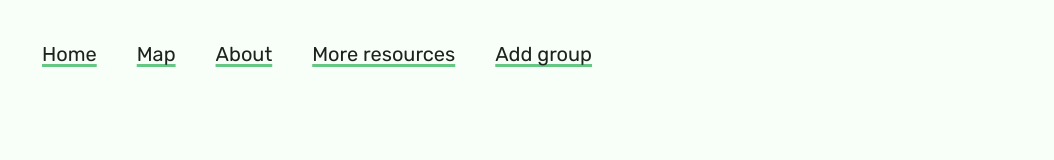
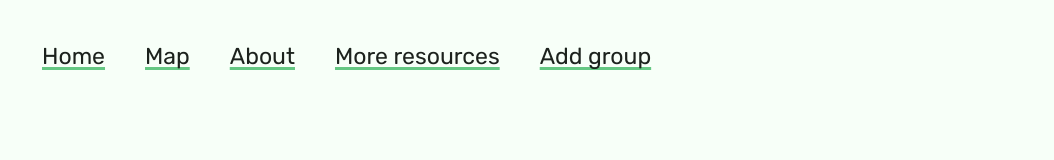
Before and after one commit to jhancock532/bristol-social-groups, a Next.js app: page / in a window 1280 px wide. Shown: the top 160 px of the page, without its empty margins (88-1142 px from the left). Built offline with nearby package versions, Linux system fonts and the light colour scheme.

Commit message:
add larger mobile menu buttons

```diff
--- a/src/components/Header/Header.module.scss
+++ b/src/components/Header/Header.module.scss
@@ -18,12 +18,17 @@
 .link {
     @include highlight-link();
     @include focus-outline();
-    @include font-size(s);
+    @include font-size(sm);
     font-weight: 400;
     color: var(--color--text);
     padding: $grid / 2;
 
     @include media-query(medium) {
+        @include font-size(s);
+    }
+
+    @include media-query(large) {
+        @include font-size(sm);
     }
 }
 
--- a/src/styles/_variables.scss
+++ b/src/styles/_variables.scss
@@ -38,6 +38,7 @@ $font-size-map: (
     xl: clamp(2.3686rem, 2.1626rem + 1.0298vi, 2.9607rem),
     l: clamp(1.7769rem, 1.6224rem + 0.7726vi, 2.2211rem),
     m: clamp(1.333rem, 1.2171rem + 0.5796vi, 1.6663rem),
+    sm: clamp(1.2rem, 1.113rem + 0.5048vi, 1.44rem),
     s: clamp(1rem, 0.913rem + 0.4348vi, 1.25rem),
     xs: clamp(0.7502rem, 0.685rem + 0.3262vi, 0.9377rem),
 );
```
